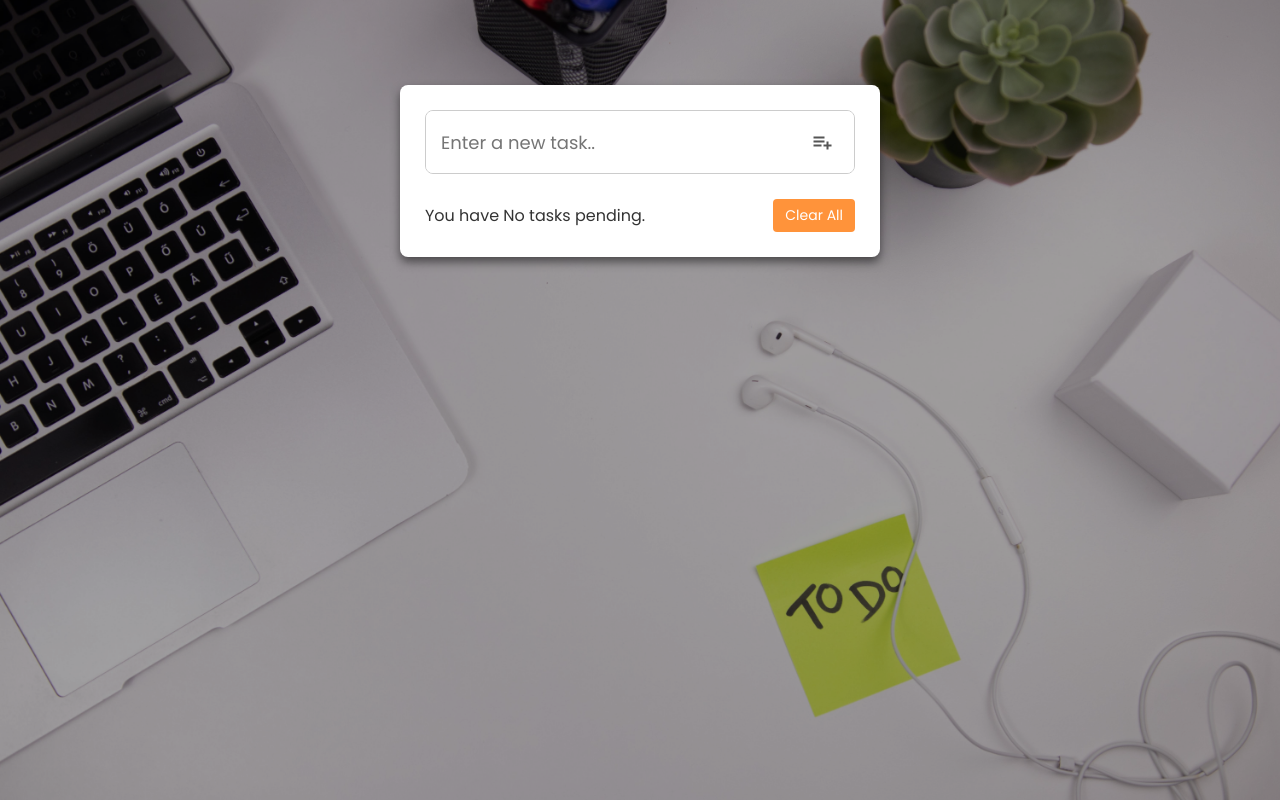
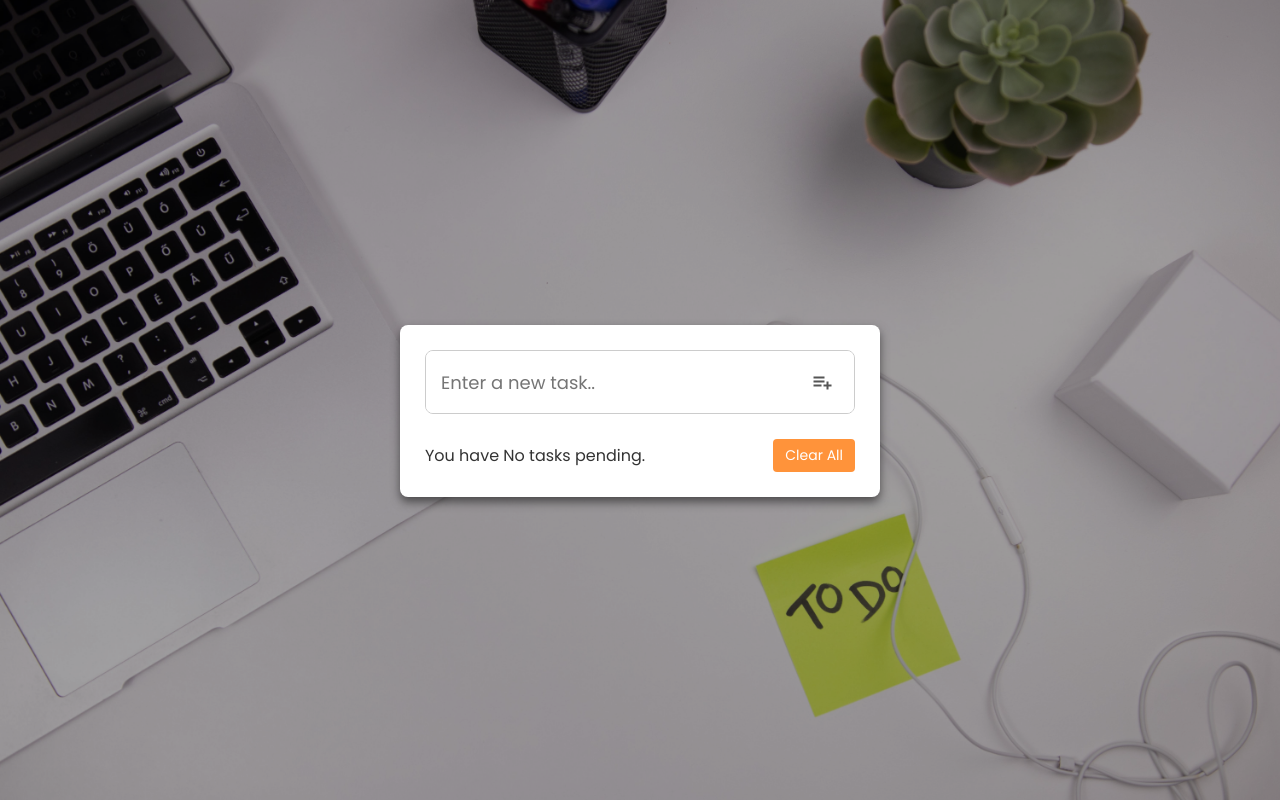
Before and after one commit to Callum-Luxford/Todo-List---0.1, a plain HTML site: page index.html in a window 1280 px wide. Drawn offline with nearby package versions, Linux system fonts and the light colour scheme.

Commit message:
Moved container

```diff
--- a/index.js
+++ b/index.js
@@ -48,4 +48,4 @@ function deleteTask(e) {
 clearButton.addEventListener("click", () => {
     todoLists.innerHTML = "";
     allTasks();
-})
+});
--- a/style.css
+++ b/style.css
@@ -35,7 +35,7 @@ body {
     margin: 85px auto 0;
     background-color: #fff;
     box-shadow: 0 5px 10px rgba(0, 0, 0, 0.5);
-
+    top: 30%;
 }
 
 .container .input-text {
```
